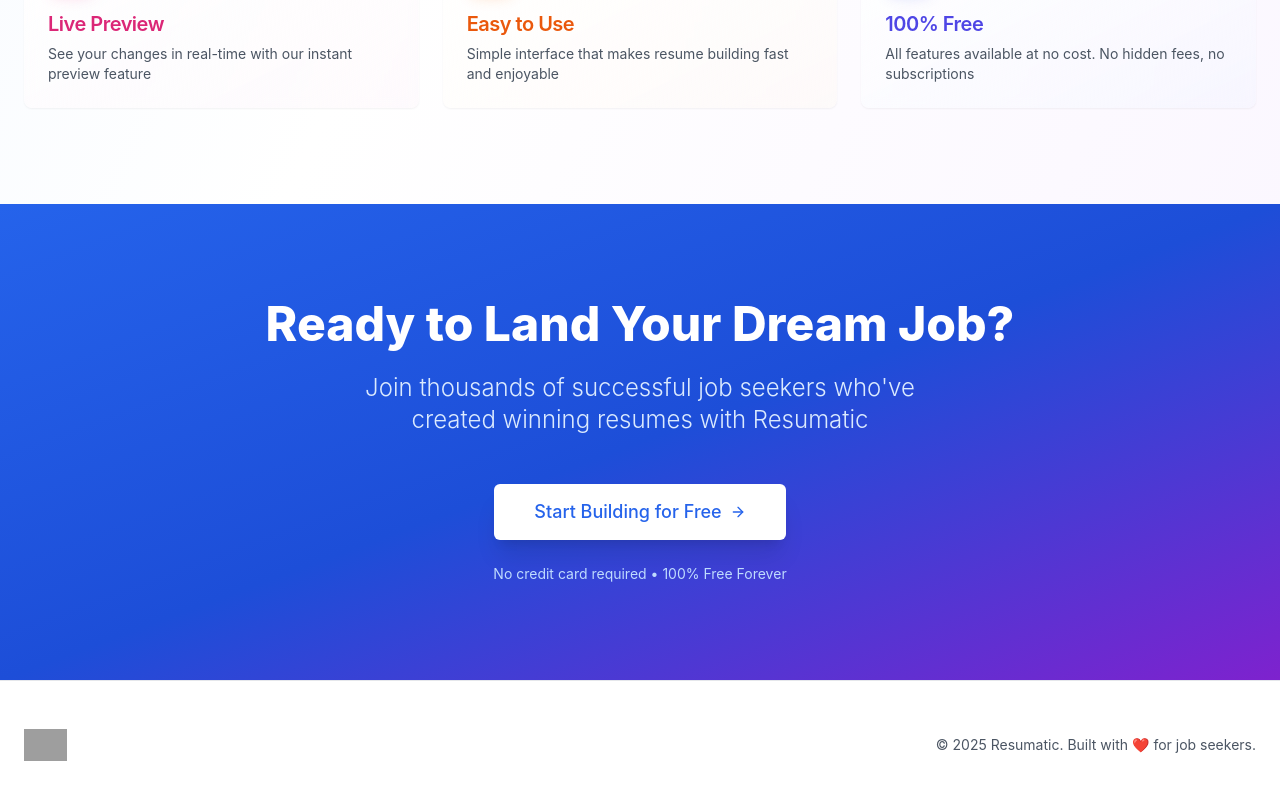
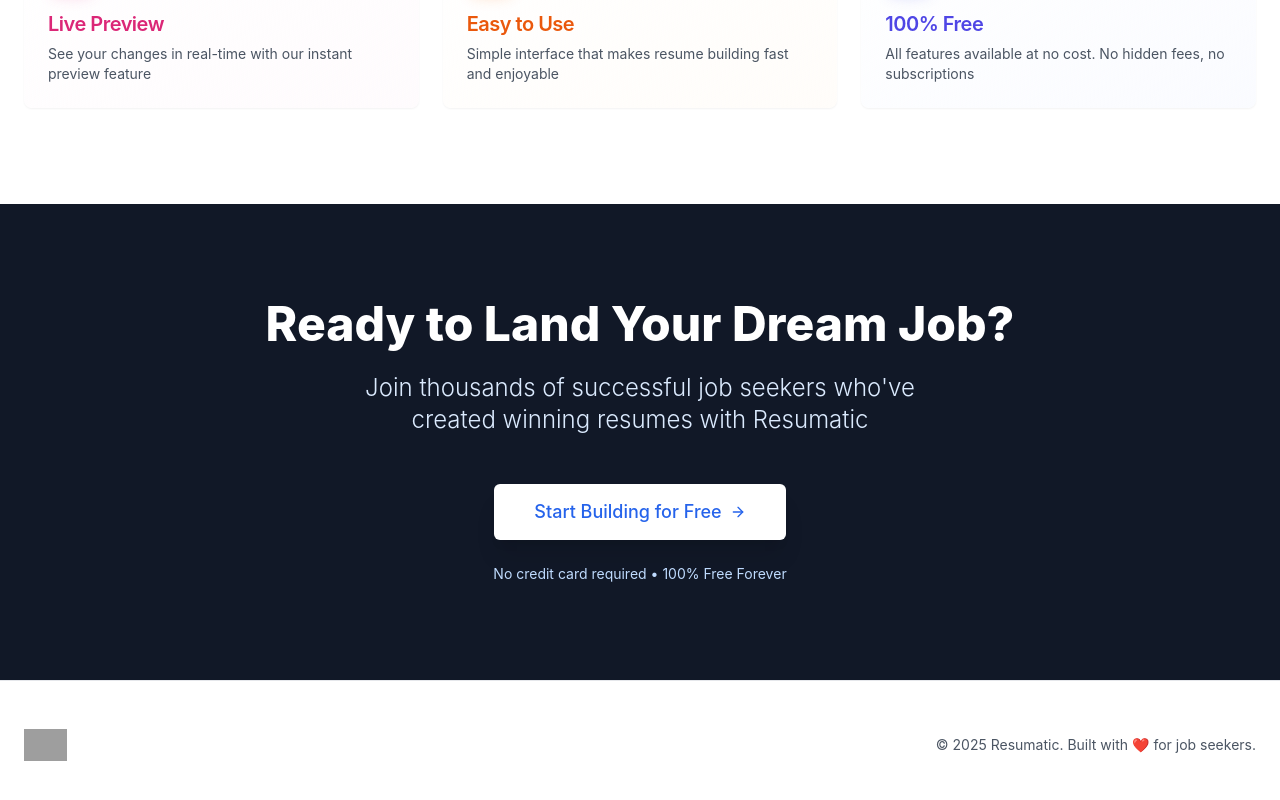
Before and after one commit to GowthamOleti/Resumatic_v1, a React (Vite) app: page / in a window 1280 px wide. Shown: the part 1928-2728 px from the top of the page. Built offline with nearby package versions, Linux system fonts and the light colour scheme; grey boxes are pictures that could not be loaded.

Commit message:
Remove gradients and simplify homepage design

```diff
--- a/src/pages/HomePage.tsx
+++ b/src/pages/HomePage.tsx
@@ -26,10 +26,10 @@ export default function HomePage() {
   }, []);
 
   return (
-    <div className="min-h-screen bg-gradient-to-br from-blue-50 via-white to-purple-50 relative overflow-hidden transition-colors duration-300">
+    <div className="min-h-screen bg-white relative overflow-hidden transition-colors duration-300">
       {/* Decorative Background Elements */}
-      <div className="absolute top-0 right-0 w-96 h-96 bg-gradient-to-br from-blue-400/20 to-purple-400/20 rounded-full blur-3xl -z-10 animate-pulse" />
-      <div className="absolute bottom-0 left-0 w-96 h-96 bg-gradient-to-tr from-purple-400/20 to-pink-400/20 rounded-full blur-3xl -z-10 animate-pulse" style={{ animationDelay: '1s' }} />
+      <div className="absolute top-0 right-0 w-96 h-96 bg-gray-100 rounded-full blur-3xl -z-10" />
+      <div className="absolute bottom-0 left-0 w-96 h-96 bg-gray-100 rounded-full blur-3xl -z-10" />
       {/* Navigation */}
       <nav className={`border-b border-white/20 bg-white/70 backdrop-blur-md fixed top-0 left-0 right-0 z-50 shadow-lg shadow-black/5 transition-all duration-300 ${
         isScrolled ? 'translate-y-0' : '-translate-y-full'
@@ -45,7 +45,7 @@ export default function HomePage() {
             </div>
             <div className="flex items-center gap-2 sm:gap-4">
               <Link to="/builder">
-                <Button size="sm" className="gap-1.5 sm:gap-2 h-9 sm:h-10 text-sm sm:text-base bg-gradient-to-r from-blue-600 to-purple-600 hover:from-blue-700 hover:to-purple-700 shadow-lg shadow-blue-500/30">
+                <Button size="sm" className="gap-1.5 sm:gap-2 h-9 sm:h-10 text-sm sm:text-base bg-blue-600 hover:bg-blue-700 shadow-lg">
                   Get Started <ArrowRight className="h-3 w-3 sm:h-4 sm:w-4" />
                 </Button>
               </Link>
@@ -55,12 +55,11 @@ export default function HomePage() {
       </nav>
 
       {/* Hero Section */}
-      <section className="relative overflow-hidden bg-gradient-to-br from-slate-50 via-white to-blue-50/30">
+      <section className="relative overflow-hidden bg-white">
         {/* Background Decorative Elements */}
         <div className="absolute inset-0 overflow-hidden pointer-events-none">
-          <div className="absolute top-1/4 -left-20 w-72 h-72 bg-blue-400/10 rounded-full blur-3xl"></div>
-          <div className="absolute bottom-1/4 -right-20 w-96 h-96 bg-purple-400/10 rounded-full blur-3xl"></div>
-          <div className="absolute top-1/2 left-1/2 -translate-x-1/2 -translate-y-1/2 w-[600px] h-[600px] bg-gradient-to-br from-blue-400/5 to-purple-400/5 rounded-full blur-3xl"></div>
+          <div className="absolute top-1/4 -left-20 w-72 h-72 bg-gray-100 rounded-full blur-3xl"></div>
+          <div className="absolute bottom-1/4 -right-20 w-96 h-96 bg-gray-100 rounded-full blur-3xl"></div>
         </div>
 
         <div className="container mx-auto px-4 sm:px-6 py-12 sm:py-16 md:py-20 relative">
@@ -238,7 +237,7 @@ export default function HomePage() {
 
       {/* CTA Section */}
       <section className="relative overflow-hidden py-16 sm:py-24">
-        <div className="absolute inset-0 bg-gradient-to-br from-blue-600 via-blue-700 to-purple-700"></div>
+        <div className="absolute inset-0 bg-gray-900"></div>
         <div className="absolute inset-0 bg-grid-white/[0.05] bg-[size:32px_32px]"></div>
 
         <div className="container mx-auto px-4 sm:px-6 relative z-10">
```
